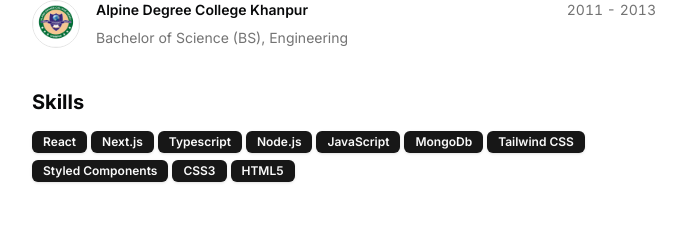
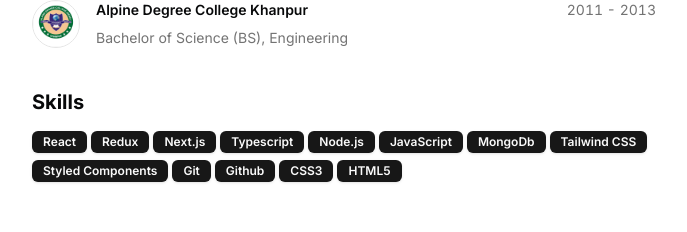
Before and after one commit to zaheer-bashir/my-portfolio, a Next.js app: page / in a window 1280 px wide. Shown: the part 1132-1364 px from the top of the page, without its empty margins (296-983 px from the left). Built offline with nearby package versions, Linux system fonts and the light colour scheme.

Commit message:
Add some new skills

```diff
--- a/src/data/resume.tsx
+++ b/src/data/resume.tsx
@@ -13,6 +13,7 @@ export const DATA = {
   avatarUrl: "/me.jpeg",
   skills: [
     "React",
+    "Redux",
     "Next.js",
     "Typescript",
     "Node.js",
@@ -20,6 +21,8 @@ export const DATA = {
     "MongoDb",
     "Tailwind CSS",
     "Styled Components",
+    "Git",
+    "Github",
     "CSS3",
     "HTML5",
   ],
```
